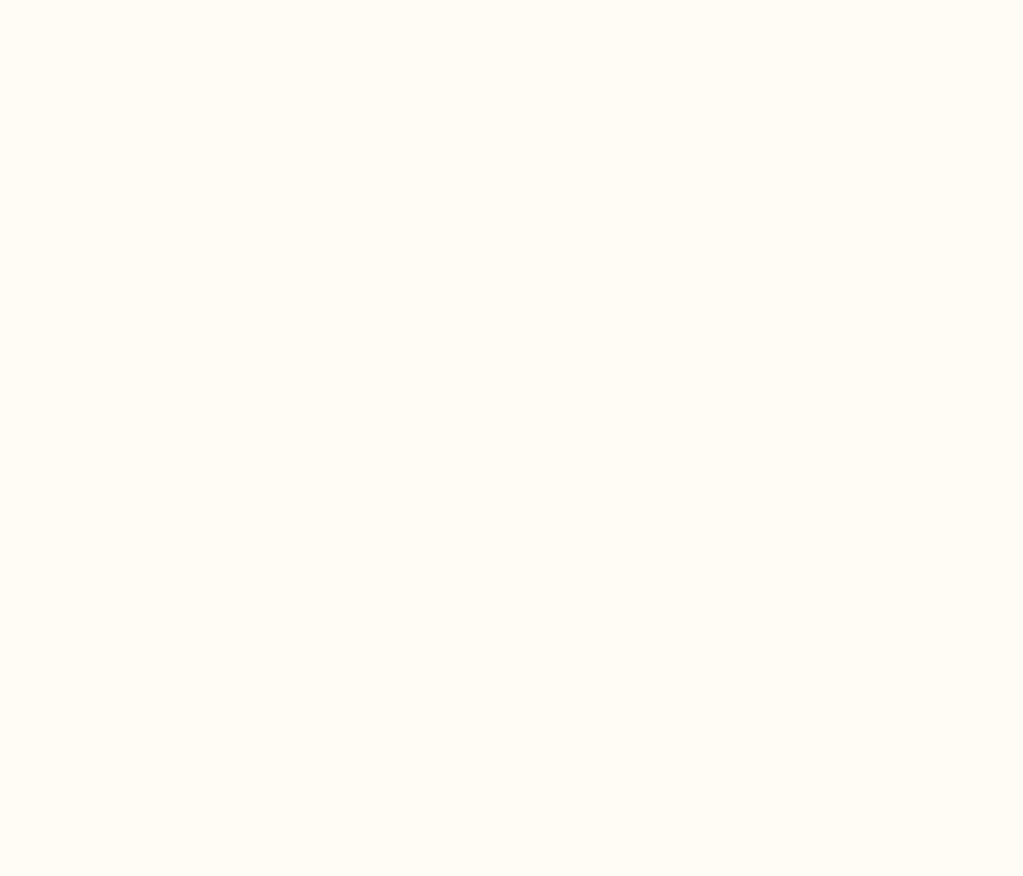
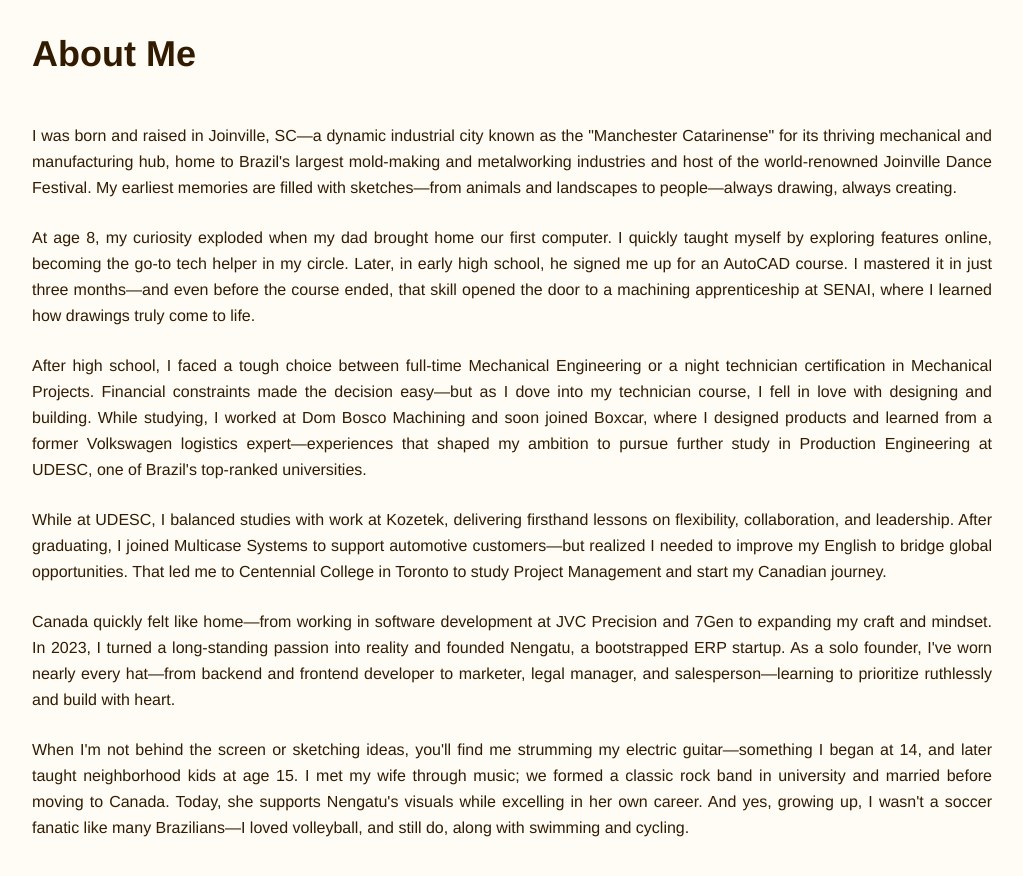
Before and after one commit to JeisonEccel/portfolio, a Next.js app: page / in a window 1280 px wide. Shown: the part 4020-4896 px from the top of the page, without its empty margins (128-1151 px from the left). Before the commit the page ends 4012 px from the top, so only its background shows below. Built offline with nearby package versions, Linux system fonts and the light colour scheme.

Commit message:
Refs #7: Created About Section

```diff
--- /dev/null
+++ b/src/app/(sections)/About.tsx
@@ -0,0 +1,68 @@
+import { Paragraph } from "@/components/paragraph"
+import { Section } from "@/components/section"
+import { Title } from "@/components/title"
+
+export default function About() {
+  return (
+    <Section id="about">
+      <Title>About Me</Title>
+      <div className="flex flex-col gap-4">
+        <Paragraph>
+          I was born and raised in Joinville, SC—a dynamic industrial city known
+          as the &quot;Manchester Catarinense&quot; for its thriving mechanical
+          and manufacturing hub, home to Brazil&apos;s largest mold-making and
+          metalworking industries and host of the world-renowned Joinville Dance
+          Festival. My earliest memories are filled with sketches—from animals
+          and landscapes to people—always drawing, always creating.
+        </Paragraph>
+        <Paragraph>
+          At age 8, my curiosity exploded when my dad brought home our first
+          computer. I quickly taught myself by exploring features online,
+          becoming the go-to tech helper in my circle. Later, in early high
+          school, he signed me up for an AutoCAD course. I mastered it in just
+          three months—and even before the course ended, that skill opened the
+          door to a machining apprenticeship at SENAI, where I learned how
+          drawings truly come to life.
+        </Paragraph>
+        <Paragraph>
+          After high school, I faced a tough choice between full-time Mechanical
+          Engineering or a night technician certification in Mechanical
+          Projects. Financial constraints made the decision easy—but as I dove
+          into my technician course, I fell in love with designing and building.
+          While studying, I worked at Dom Bosco Machining and soon joined
+          Boxcar, where I designed products and learned from a former Volkswagen
+          logistics expert—experiences that shaped my ambition to pursue further
+          study in Production Engineering at UDESC, one of Brazil&apos;s
+          top-ranked universities.
+        </Paragraph>
+        <Paragraph>
+          While at UDESC, I balanced studies with work at Kozetek, delivering
+          firsthand lessons on flexibility, collaboration, and leadership. After
+          graduating, I joined Multicase Systems to support automotive
+          customers—but realized I needed to improve my English to bridge global
+          opportunities. That led me to Centennial College in Toronto to study
+          Project Management and start my Canadian journey.
+        </Paragraph>
+        <Paragraph>
+          Canada quickly felt like home—from working in software development at
+          JVC Precision and 7Gen to expanding my craft and mindset. In 2023, I
+          turned a long-standing passion into reality and founded Nengatu, a
+          bootstrapped ERP startup. As a solo founder, I&apos;ve worn nearly
+          every hat—from backend and frontend developer to marketer, legal
+          manager, and salesperson—learning to prioritize ruthlessly and build
+          with heart.
+        </Paragraph>
+        <Paragraph>
+          When I&apos;m not behind the screen or sketching ideas, you&apos;ll
+          find me strumming my electric guitar—something I began at 14, and
+          later taught neighborhood kids at age 15. I met my wife through music;
+          we formed a classic rock band in university and married before moving
+          to Canada. Today, she supports Nengatu&apos;s visuals while excelling
+          in her own career. And yes, growing up, I wasn&apos;t a soccer fanatic
+          like many Brazilians—I loved volleyball, and still do, along with
+          swimming and cycling.
+        </Paragraph>
+      </div>
+    </Section>
+  )
+}
--- a/src/app/page.tsx
+++ b/src/app/page.tsx
@@ -3,6 +3,7 @@ import Introduction from "./(sections)/Introduction"
 import Skills from "./(sections)/Skill"
 import Projects from "./(sections)/Projects"
 import Experiences from "./(sections)/Experiences"
+import About from "./(sections)/About"
 
 export default function Page() {
   return (
@@ -14,6 +15,8 @@ export default function Page() {
       <Projects />
       <SectionDivider />
       <Experiences />
+      <SectionDivider />
+      <About />
     </>
   )
 }
```
